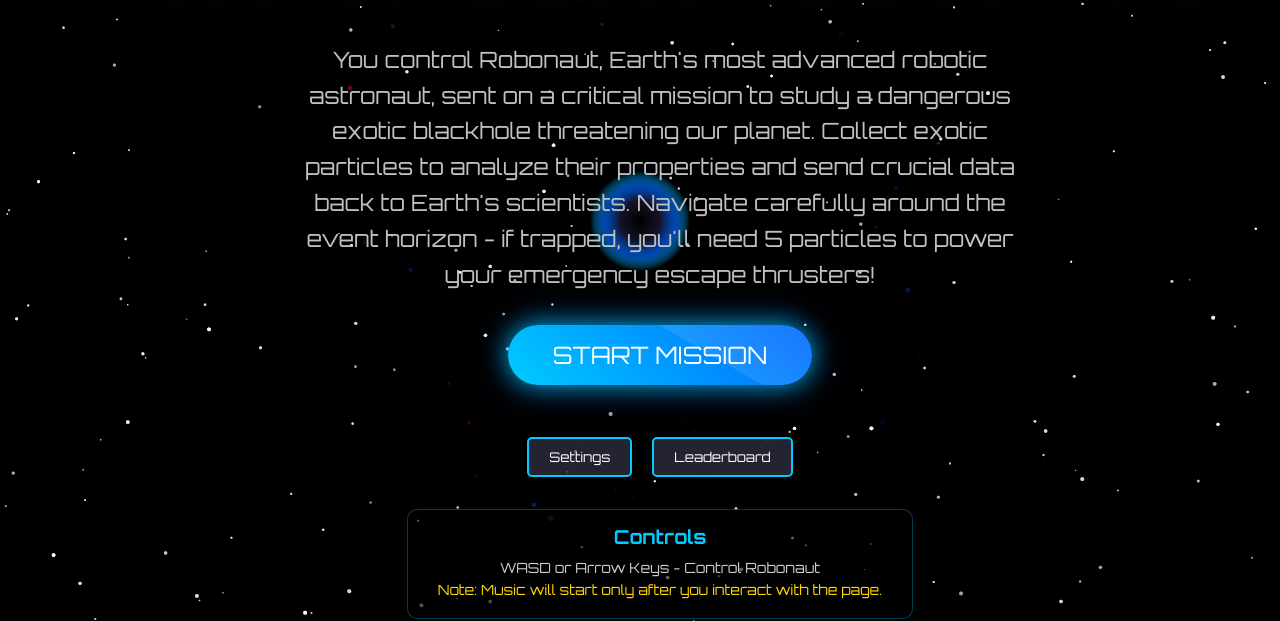
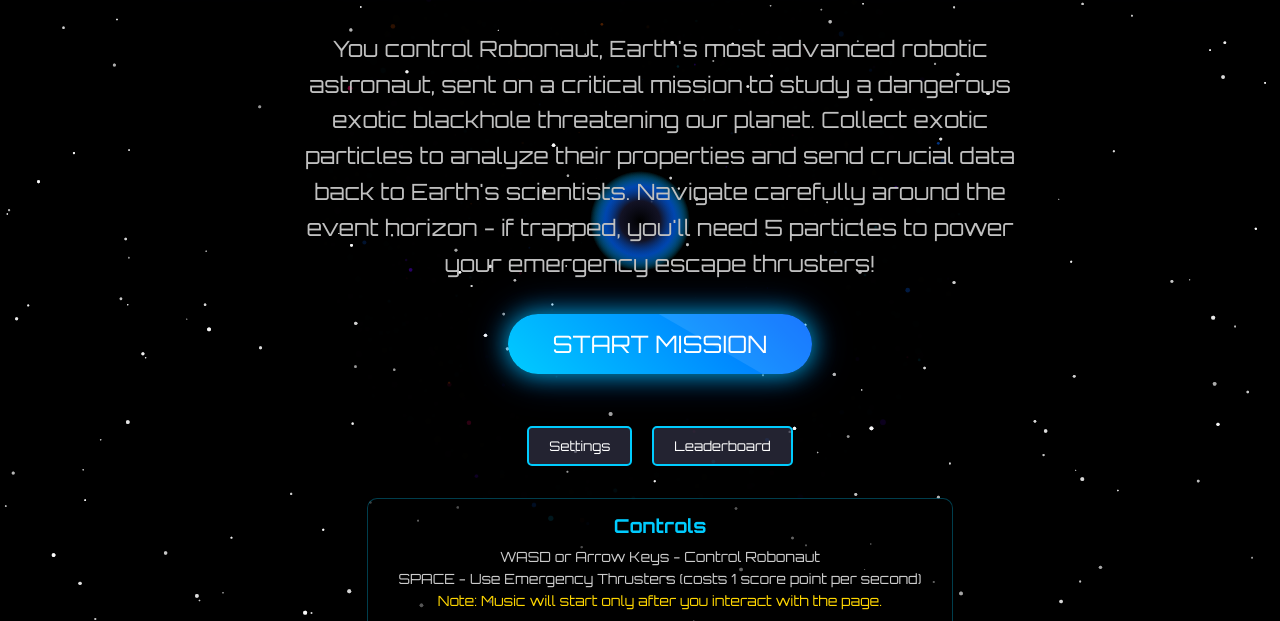
Before and after one commit to fayaz-dev/roboescape, a website built with Vite: page home.html in a window 1280 px wide. Shown: the part 179-800 px from the top of the page. Built offline with nearby package versions, Linux system fonts and the light colour scheme; animation ran at ten frames a second.

```diff
--- a/home.html
+++ b/home.html
@@ -604,7 +604,7 @@
             <div class="controls-info">
                 <h3>Controls</h3>
                 <p>WASD or Arrow Keys - Control Robonaut</p>
-                <!--<p>SPACE - Use Emergency Thrusters (costs 5 particles)</p>-->
+                <p>SPACE - Use Emergency Thrusters (costs 1 score point per second)</p>
                 <p id="music-note">Note: Music will start only after you interact with the page.</p>
             </div>
         </div>
```
Also changed, not shown: README.md.
